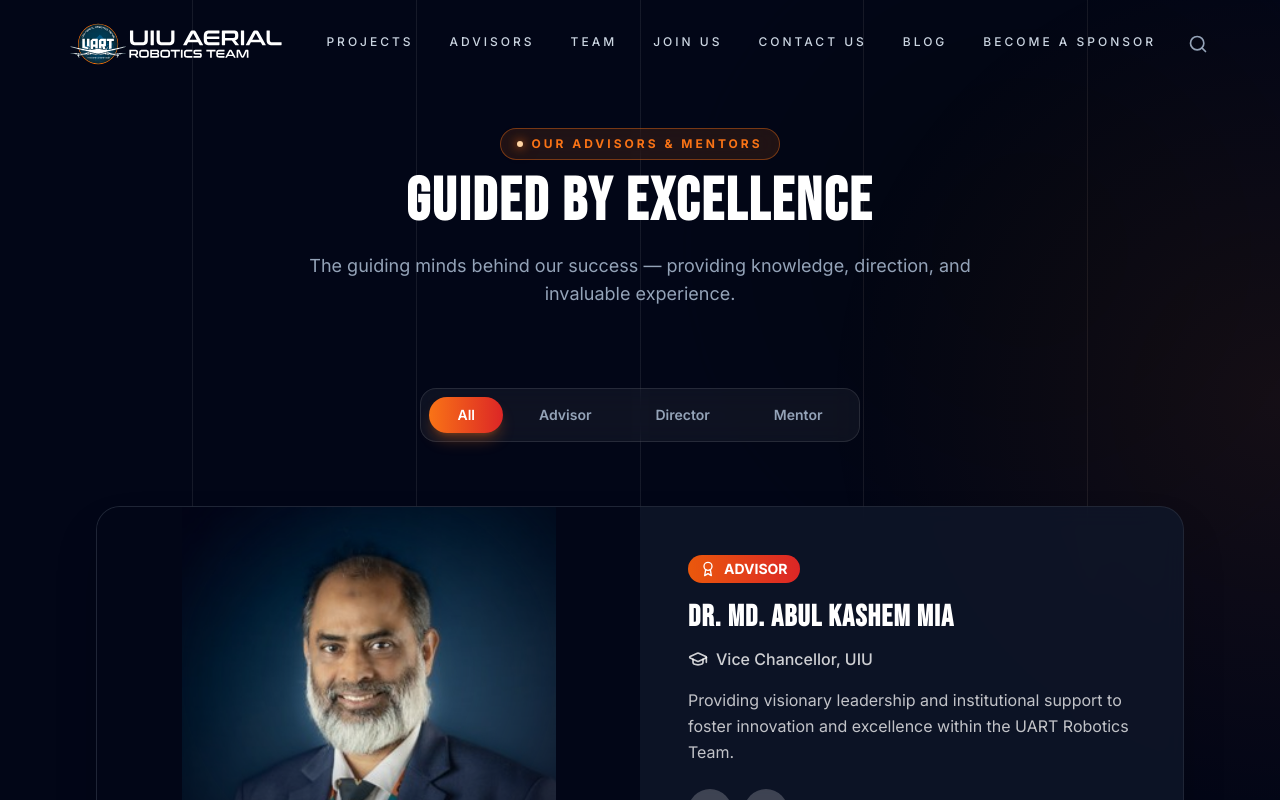
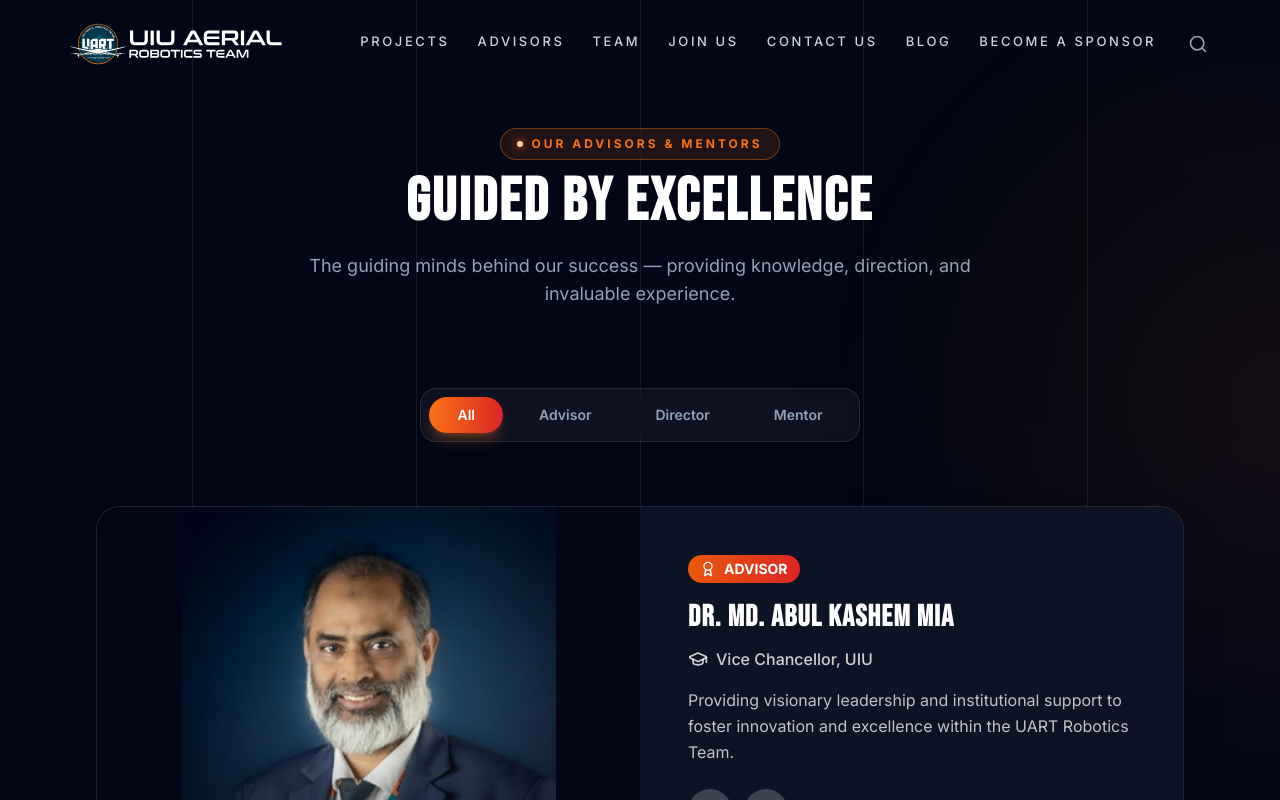
Before and after one commit to ifta-faisal/Web, a React (Vite) app: page /mentor in a window 1280 px wide. Shown: the top 800 px of the page. Built offline with nearby package versions, Linux system fonts and the light colour scheme.

Commit message:
Fix layout crowding and character overlap on medium/high-DPI screens

```diff
--- a/src/components/Header.tsx
+++ b/src/components/Header.tsx
@@ -74,14 +74,14 @@ const Header = () => {
             </Link>
 
             {/* Desktop Navigation & Search */}
-            <div className="hidden md:flex items-center space-x-6">
-              <nav className="flex items-center space-x-4 lg:space-x-7 xl:space-x-9">
+            <div className="hidden md:flex items-center space-x-4 lg:space-x-6">
+              <nav className="flex items-center space-x-3 lg:space-x-5 xl:space-x-7">
                 {navItems.map((item) => (
                   <NavLink
                     key={item.name}
                     to={item.to}
                     className={({ isActive }) =>
-                      `relative group tracking-[0.25em] font-medium transition-all duration-300 text-[11px] xl:text-[12px] whitespace-nowrap pb-1 uppercase
+                      `relative group tracking-[0.15em] lg:tracking-[0.2em] font-medium transition-all duration-300 text-[10px] lg:text-[11px] xl:text-[13px] whitespace-nowrap pb-1 uppercase
                       ${isActive ? 'text-primary' : 'text-slate-300 hover:text-white'}`
                     }
                     style={{ fontFamily: "'Inter', sans-serif" }}
--- a/src/components/Hero.tsx
+++ b/src/components/Hero.tsx
@@ -193,10 +193,10 @@ const Hero = () => {
           >
             <div className="mask-container">
               <span className="mask-reveal ju-visible">Engineering</span>
-            </div>
+            </div>{" "}
             <div className="mask-container">
               <span className="mask-reveal ju-visible text-primary">Tomorrow's</span>
-            </div>
+            </div>{" "}
             <div className="mask-container">
               <span className="mask-reveal ju-visible text-white">Sky</span>
             </div>
```
